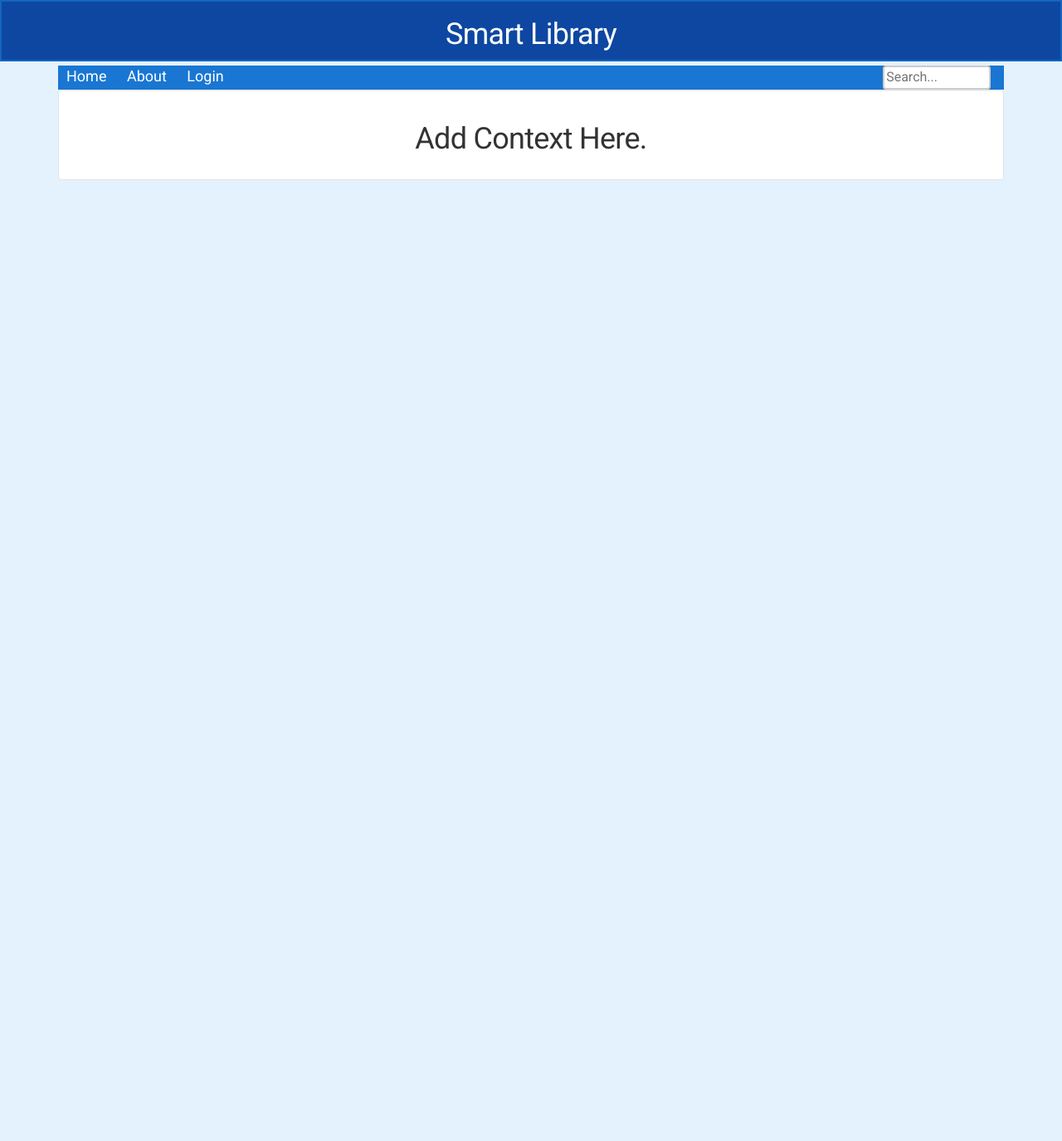
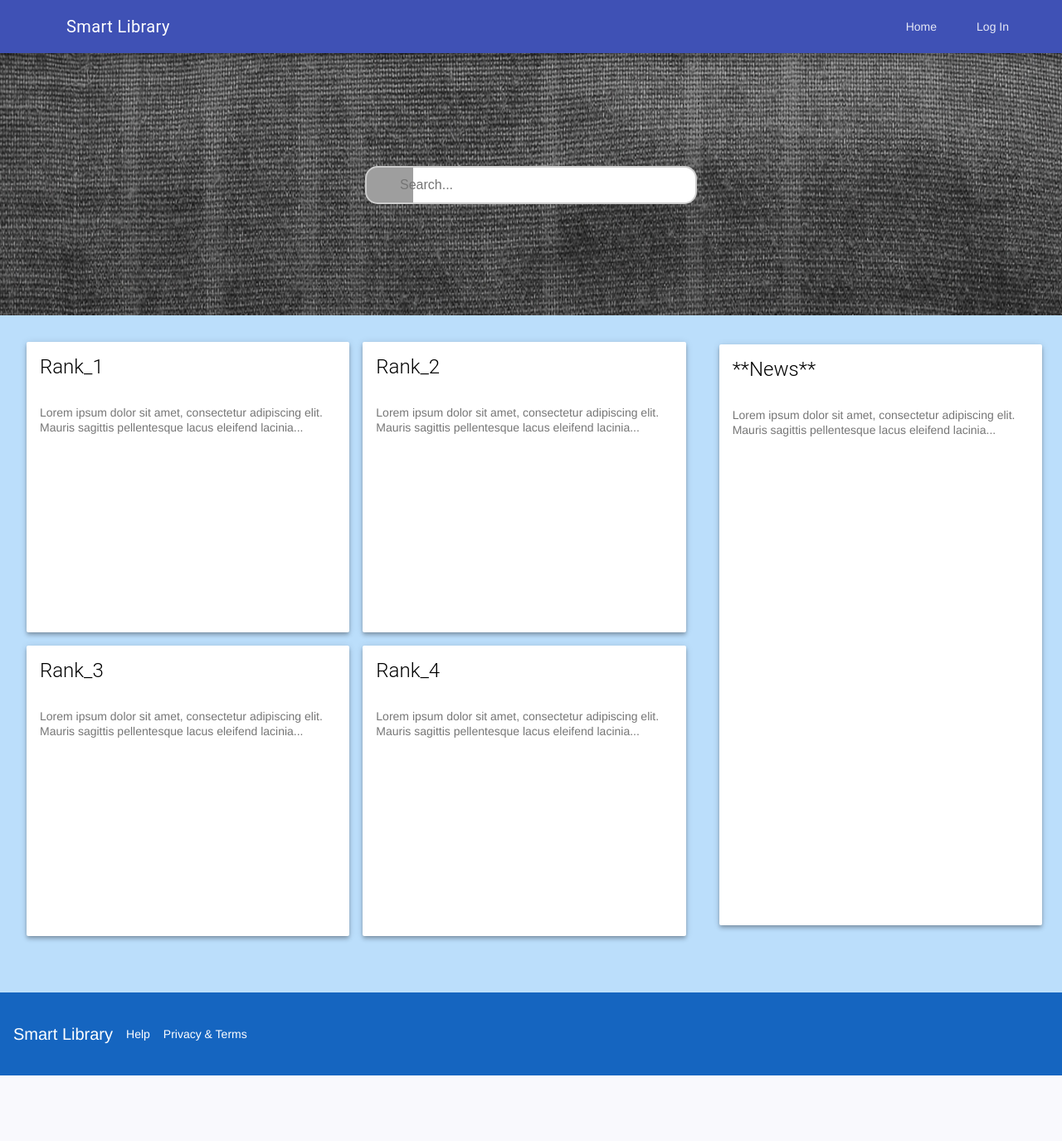
Before and after one commit to peachman05/Smart-Library, a Django app: page /lib/ in a window 1280 px wide. Shown: the whole page at 83% size. After the commit the page ends 1296 px from the top, so only its background shows below. Run offline with Django 3.2, Linux system fonts and the light colour scheme; some libraries are stand-ins or nearby versions; grey boxes are pictures that could not be loaded.

Commit message:
add template into pao's frontend file

```diff
--- a/library/static/library/css/style.css
+++ /dev/null
@@ -1,47 +0,0 @@
-html, body {
-  font-family: 'Roboto', 'Helvetica', sans-serif;
-}
-
-.headOfWeb {
-  position: absolute;
-  left: 0;
-  top: 0;
-  margin-top: 0px;
-  margin-bottom: 10px;
-  z-index: auto;
-  font-size: 15px;
-  width: 100%;
-  background-color: #0D47A1;
-  color: #FFFFFF;
-  border: 2px solid #1565C0;
-  text-align: center;
-}
-
-.bodyOfWeb {
-  background-color: #E3F2FD;
-}
-
-.mainWeb {
-  margin-top: 79px;
-  clear:both;
-  text-align: center;
-  background-color: #E3F2FD;
-}
-
-.menubar {
-  border-style: hidden;
-  text-align: left;
-  font-size: 18px;
-  background-color: #1976D2;
-}
-
-.search {
-  width: 130px;
-  box-sizing: border-box;
-  border: 2px solid #ccc;
-  border-radius: 4px;
-  font-size: 16px;
-  background-color: white;
-  background-position: 10px 10px;
-  background-repeat: no-repeat;
-}
--- a/library/templates/homepage.html
+++ b/library/templates/homepage.html
@@ -1,38 +1,120 @@
+{% extends "layout.html" %}
 {% load staticfiles %}
-<!DOCTYPE html>
-<html>
-  <link rel="stylesheet" href="https://fonts.googleapis.com/css?family=Roboto:regular,bold,italic,thin,light,bolditalic,black,medium&amp;lang=en">
-  <link rel="stylesheet" href="https://fonts.googleapis.com/icon?family=Material+Icons">
-  <link rel="stylesheet" href="https://code.getmdl.io/1.2.1/material.cyan-light_blue.min.css">
-  <link rel="stylesheet" href="https://maxcdn.bootstrapcdn.com/bootstrap/3.3.7/css/bootstrap.min.css">
-  <link rel="stylesheet" href="{% static 'library/css/style.css' %}">
-  <header>
-    <title>Smart Library</title>
-    <meta charset="utf-8">
-    <meta name="viewport" content="width=device-width, initial-scale=1">
-    <script src="https://ajax.googleapis.com/ajax/libs/jquery/1.12.4/jquery.min.js"></script>
-    <script src="https://maxcdn.bootstrapcdn.com/bootstrap/3.3.7/js/bootstrap.min.js"></script>
-  </header>
+{% block title %}Homepage{% endblock %}
 
-  <body class="bodyOfWeb">
-    <div class="headOfWeb">
-      <h1>Smart Library</h1>
-    </div>
-    <div class="mainWeb">
-      <center>
-        <div class="container">
-          <div class="menubar">
-            <span><a href="https://www.google.co.th/?gws_rd=ssl" style="color: white; margin: 10px;">Home</a><span>
-            <span><a href="https://www.google.co.th/?gws_rd=ssl" style="color: white; margin: 10px;">About</a><span>
-            <span><a href="https://www.google.co.th/?gws_rd=ssl" style="color: white; margin: 10px;">Login</a><span>
-            <span><input class="search" type="text" placeholder="Search..." style="margin-left: 780px;"></input></span>
+{% block content %}
+<div class="mdl-layout mdl-js-layout mdl-layout--fixed-header">
+        <header class="mdl-layout__header mdl-shadow--6dp">
+          <div class="mdl-layout__header-row">
+            <!-- Title -->
+            <span class="mdl-layout-title">Smart Library</span>
+            <!-- Add spacer, to align navigation to the right -->
+            <div class="mdl-layout-spacer"></div>
+            <!-- Navigation. We hide it in small screens. -->
+            <nav class="mdl-navigation">
+              <a href="" class="mdl-navigation__link" style="margin: 0px;">Home</a>
+              <a href="" class="mdl-navigation__link" style="margin: 0px;">Log In</a>
+            </nav>
           </div>
-          <div class="well" style="background-color: white">
-            <h1>Add Context Here.</h1>
+        </header>
+        <div class="mdl-layout__drawer">
+          <span class="mdl-layout-title">Title</span>
+          <nav class="mdl-navigation">
+            <a class="mdl-navigation__link" href="">Link</a>
+            <a class="mdl-navigation__link" href="">Link</a>
+            <a class="mdl-navigation__link" href="">Link</a>
+            <a class="mdl-navigation__link" href="">Link</a>
+          </nav>
+        </div>
+
+        <main class="mdl-layout__content">
+          <div class="page-content">
+
+            <div class="mdl-grid search_Tab" style="background-image: url({% static 'library/images/bg_1.jpg' %});">
+              <div class="mdl-cell mdl-cell--12-col">
+                <div class="mdl-cell mdl-cell--middle mdl-cell--4-offset-desktop search_Bar">
+                  <input type="text" name="search" placeholder="Search...">
+                </div>
+              </div>
+            </div>
+
+            <div class="mdl-grid bodyWeb">
+              <div class="mdl-cell mdl-cell--8-col">
+                <div class="mdl-grid">
+                  <div class="mdl-cell mdl-cell--6-col">
+                    <!-- Card_1 -->
+                    <div class="mdl-card mdl-shadow--4dp cardRank">
+                      <div class="mdl-card__title">
+                        <h2 class="mdl-card__title-text">Rank_1</h2>
+                      </div>
+                      <div class="mdl-card__supporting-text">
+                        Lorem ipsum dolor sit amet, consectetur adipiscing elit.
+                        Mauris sagittis pellentesque lacus eleifend lacinia...
+                      </div>
+                    </div>
+                    <!-- Card_2 -->
+                    <div class="mdl-card mdl-shadow--4dp cardRank">
+                      <div class="mdl-card__title">
+                        <h2 class="mdl-card__title-text">Rank_3</h2>
+                      </div>
+                      <div class="mdl-card__supporting-text">
+                        Lorem ipsum dolor sit amet, consectetur adipiscing elit.
+                        Mauris sagittis pellentesque lacus eleifend lacinia...
+                      </div>
+                    </div>
+                  </div>
+                  <div class="mdl-cell mdl-cell--6-col">
+                    <!-- Card_1 -->
+                    <div class="mdl-card mdl-shadow--4dp cardRank">
+                      <div class="mdl-card__title">
+                        <h2 class="mdl-card__title-text">Rank_2</h2>
+                      </div>
+                      <div class="mdl-card__supporting-text">
+                        Lorem ipsum dolor sit amet, consectetur adipiscing elit.
+                        Mauris sagittis pellentesque lacus eleifend lacinia...
+                      </div>
+                    </div>
+                    <!-- Card_2 -->
+                    <div class="mdl-card mdl-shadow--4dp cardRank">
+                      <div class="mdl-card__title">
+                        <h2 class="mdl-card__title-text">Rank_4</h2>
+                      </div>
+                      <div class="mdl-card__supporting-text">
+                        Lorem ipsum dolor sit amet, consectetur adipiscing elit.
+                        Mauris sagittis pellentesque lacus eleifend lacinia...
+                      </div>
+                    </div>
+                  </div>
+                </div>
+              </div>
+
+              <div class="mdl-cell mdl-cell--4-col">
+                <div class="mdl-cell mdl-cell--12-col">
+                  <!-- Card_1 -->
+                  <div class="mdl-card mdl-shadow--4dp cardNews">
+                    <div class="mdl-card__title">
+                      <h2 class="mdl-card__title-text">**News**</h2>
+                    </div>
+                    <div class="mdl-card__supporting-text">
+                      Lorem ipsum dolor sit amet, consectetur adipiscing elit.
+                      Mauris sagittis pellentesque lacus eleifend lacinia...
+                    </div>
+                  </div>
+                </div>
+              </div>
+            </div>
+
+            <footer class="mdl-mini-footer footerWeb">
+              <div class="mdl-mini-footer__left-section">
+                <div class="mdl-logo" style="font-size:20px;">Smart Library</div>
+                <ul class="mdl-mini-footer__link-list" style="color:#FFFFFF">
+                  <li><a href="#">Help</a></li>
+                  <li><a href="#">Privacy & Terms</a></li>
+                </ul>
+              </div>
+            </footer>
+
           </div>
-        </div>
-      </center>
-    </div>
-  </body>
-
-</html>
+        </main>
+      </div>
+{% endblock %}
--- /dev/null
+++ b/library/templates/layout.html
@@ -0,0 +1,14 @@
+{% load staticfiles %}
+<!DOCTYPE html>
+<html>
+  <head>
+    <link rel="stylesheet" href="https://fonts.googleapis.com/icon?family=Material+Icons">
+    <link rel="stylesheet" href="https://code.getmdl.io/1.2.1/material.indigo-pink.min.css">
+    <link rel="stylesheet" href="{% static 'library/css/styles.css' %}">
+    <title>{% block title %}{% endblock %}</title>
+  </head>
+  <body>
+    {% block content %}{% endblock %}
+    <script defer src="https://code.getmdl.io/1.2.1/material.min.js"></script>
+  </body>
+</html>
```
Also changed, not shown: New_Home_Page.html (deleted, +0 -124 lines), library/templates/home.html (deleted, +0 -12 lines), library/static/library/css/styles.css (renamed from styles.css), library/static/library/images/bg_1.jpg (renamed from bg_1.jpg), library/static/library/images/searchicon.png (renamed from searchicon.png).
